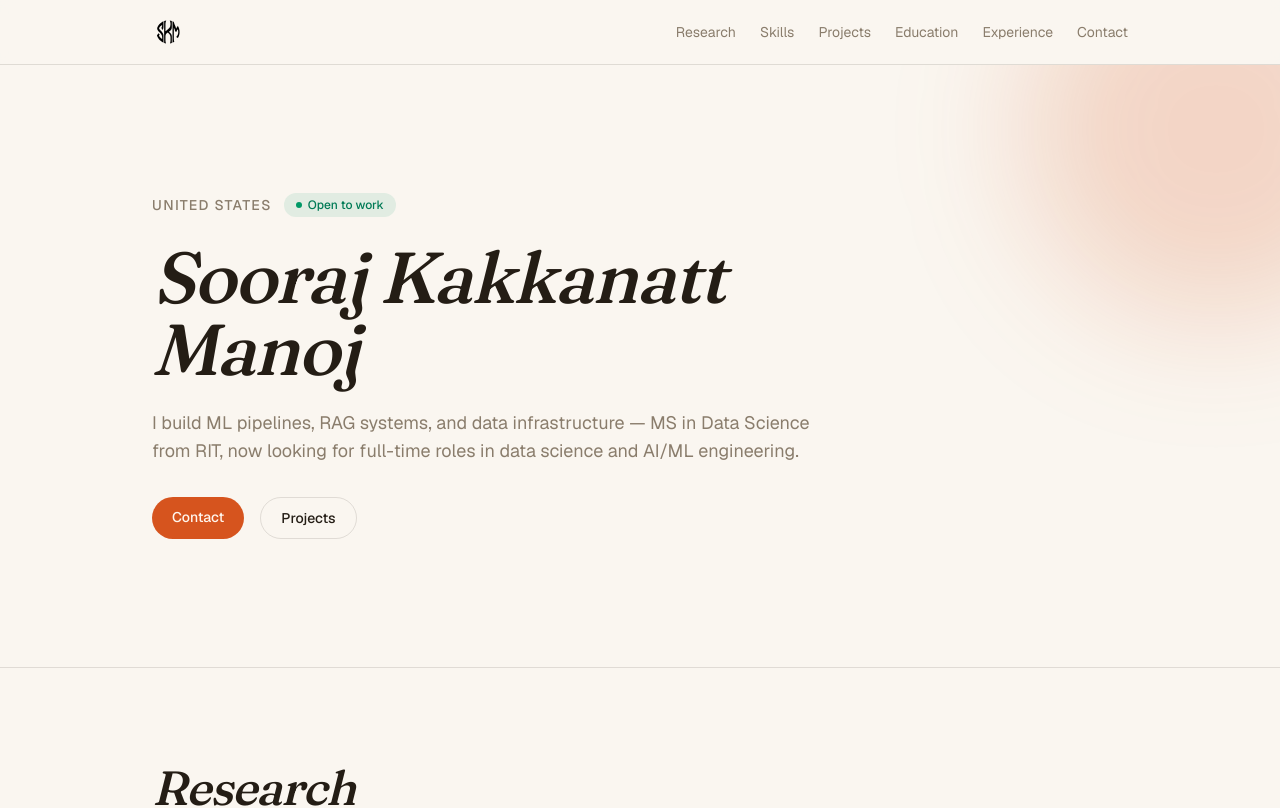
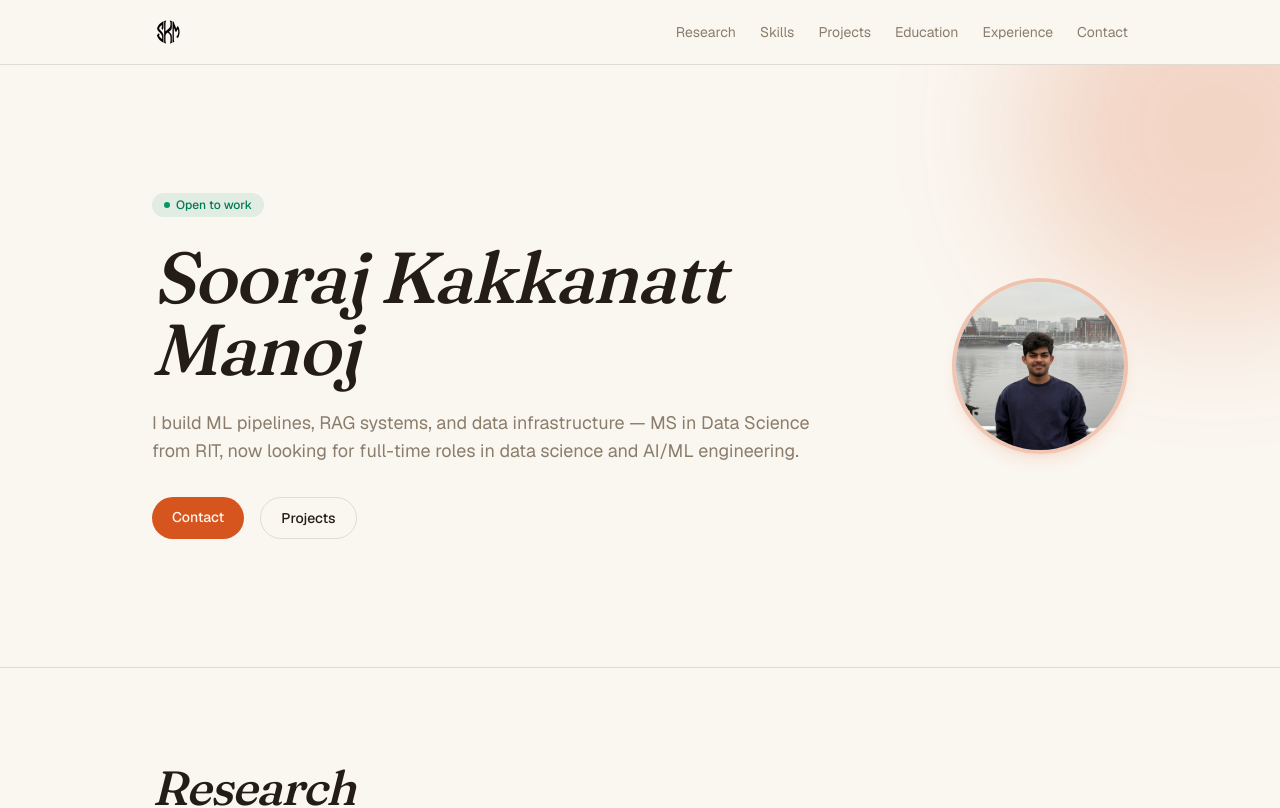
Before and after one commit to soorajmanoj/soorajmanoj.github.io, a Next.js app: page / in a window 1280 px wide. Shown: the top 808 px of the page. Built offline with nearby package versions, Linux system fonts and the light colour scheme.

Commit message:
Add profile photo to hero, remove location tag

```diff
--- a/app/components/Hero.tsx
+++ b/app/components/Hero.tsx
@@ -7,11 +7,9 @@ export default function Hero() {
         aria-hidden
         className="pointer-events-none absolute -top-32 -right-32 h-96 w-96 rounded-full bg-accent/20 blur-3xl"
       />
-      <div className="relative mx-auto flex max-w-5xl flex-col gap-6 px-6 py-24 sm:py-32">
+      <div className="relative mx-auto flex max-w-5xl flex-col-reverse items-start gap-10 px-6 py-24 sm:flex-row sm:items-center sm:justify-between sm:py-32">
+        <div className="flex flex-col gap-6">
           <div className="flex flex-wrap items-center gap-3">
-          <p className="text-sm font-medium uppercase tracking-widest text-muted">
-            {profile.location}
-          </p>
             {profile.openToWork && (
               <span className="inline-flex items-center gap-1.5 rounded-full bg-emerald-600/10 px-3 py-1 text-xs font-medium text-emerald-700 dark:bg-emerald-400/10 dark:text-emerald-400">
                 <span className="h-1.5 w-1.5 rounded-full bg-emerald-600 dark:bg-emerald-400" />
@@ -38,6 +36,14 @@ export default function Hero() {
             </a>
           </div>
         </div>
+
+        {/* eslint-disable-next-line @next/next/no-img-element */}
+        <img
+          src={profile.photoUrl}
+          alt={profile.name}
+          className="h-32 w-32 shrink-0 rounded-full border-4 border-accent/30 object-cover shadow-lg shadow-accent/10 sm:h-44 sm:w-44"
+        />
+      </div>
     </section>
   );
 }
```
Lines whose indentation alone changed are shown as unchanged.
